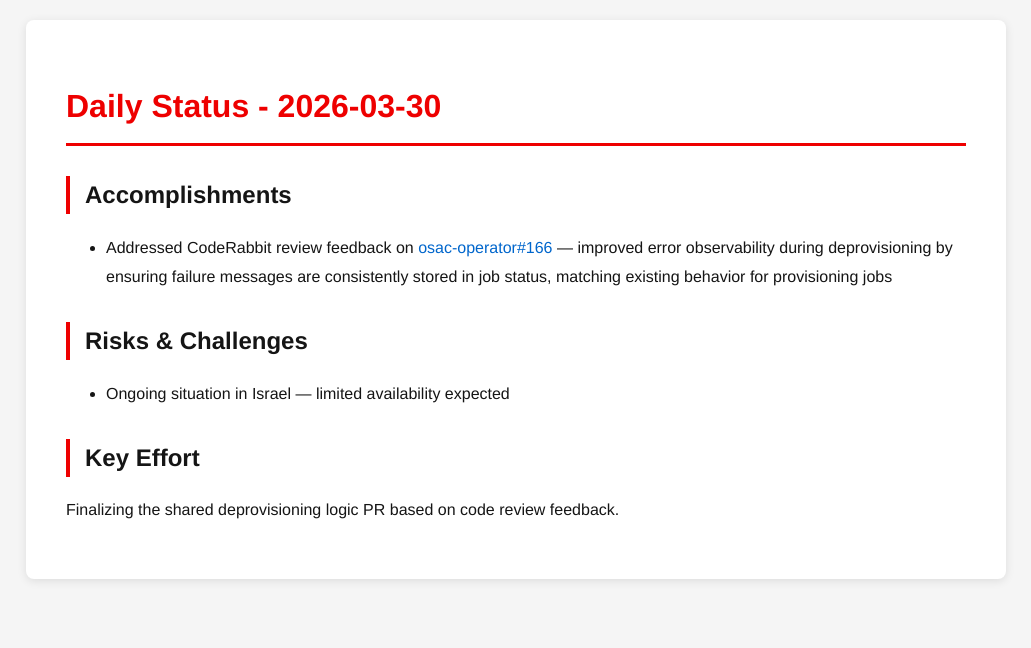
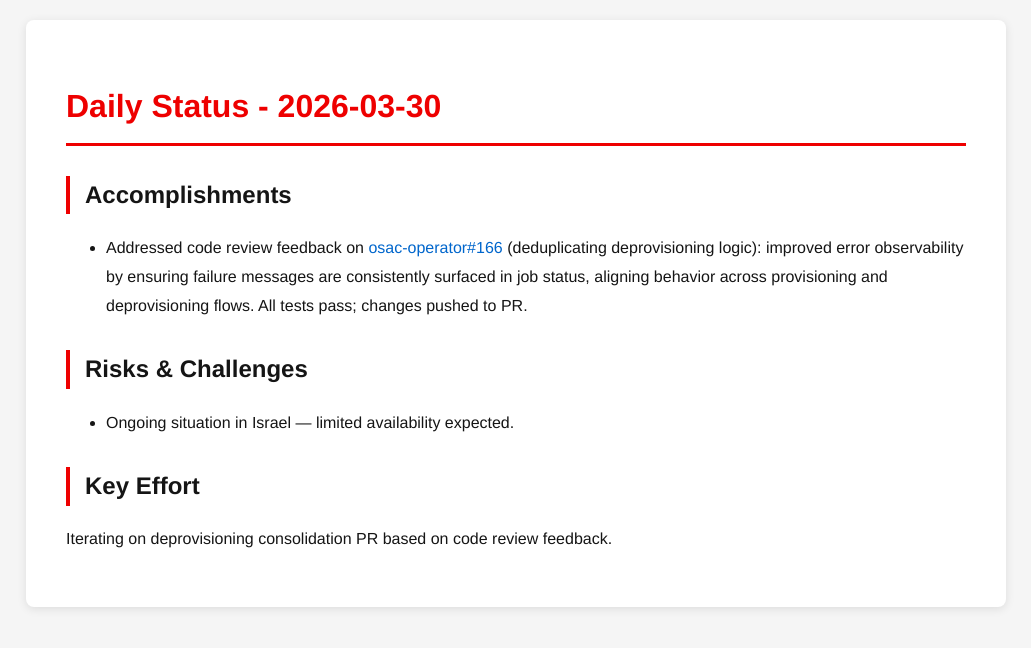
Before and after one commit to tzvatot/daily-status, a Jekyll site: the page built from 2026-03-30.md, in a window 1280 px wide. Shown: the top 648 px of the page, without its empty margins (124-1155 px from the left). Built offline with Jekyll 4.4.1, drawn with Linux system fonts in a browser that asks for light colours.

Commit message:
Daily status update - 2026-03-30

```diff
--- a/2026-03-30.md
+++ b/2026-03-30.md
@@ -7,10 +7,10 @@
 # Daily Status - 2026-03-30
 
 ## Accomplishments
-- Addressed CodeRabbit review feedback on [osac-operator#166](https://github.com/osac-project/osac-operator/pull/166) — improved error observability during deprovisioning by ensuring failure messages are consistently stored in job status, matching existing behavior for provisioning jobs
+- Addressed code review feedback on [osac-operator#166](https://github.com/osac-project/osac-operator/pull/166) (deduplicating deprovisioning logic): improved error observability by ensuring failure messages are consistently surfaced in job status, aligning behavior across provisioning and deprovisioning flows. All tests pass; changes pushed to PR.
 
 ## Risks & Challenges
-- Ongoing situation in Israel — limited availability expected
+- Ongoing situation in Israel — limited availability expected.
 
 ## Key Effort
-Finalizing the shared deprovisioning logic PR based on code review feedback.
+Iterating on deprovisioning consolidation PR based on code review feedback.
```
